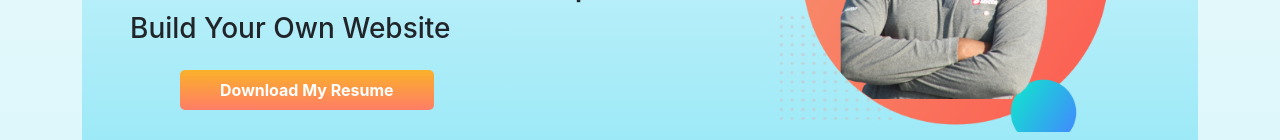
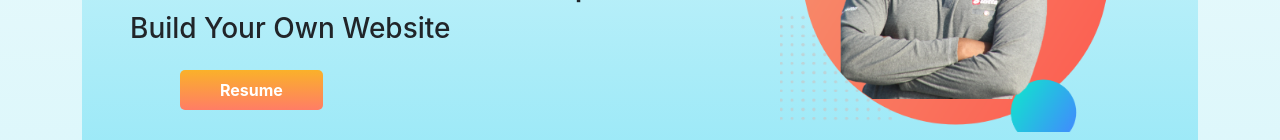
Before and after one commit to STRTANBERAHMED/myportfolio2, a React (Create React App) app: page /home in a window 1280 px wide. Shown: the part 346-486 px from the top of the page. Built offline with nearby package versions, Linux system fonts and the light colour scheme.

Commit message:
button updated

```diff
--- a/src/components/Home/Profile.js
+++ b/src/components/Home/Profile.js
@@ -15,7 +15,8 @@ const Profile = () => {
                         <h2>Junior Full Stack Web Developer</h2>
                         <h3>Build Your Own Website</h3>
                         <br />
-                        <a className="link-button" target="_blank" href="Md-Tanber-Resume.pdf" download="Md-Tanber-Resume.pdf">Download My Resume</a>
+                        <a className="link-button" target="_blank"
+                            href="Md-Tanber-Resume.pdf" download="Md-Tanber-Resume.pdf">Resume</a>
                     </div>
                     <div className="col-md-5 picture">
                         <img src={pic1} alt="" />
```
